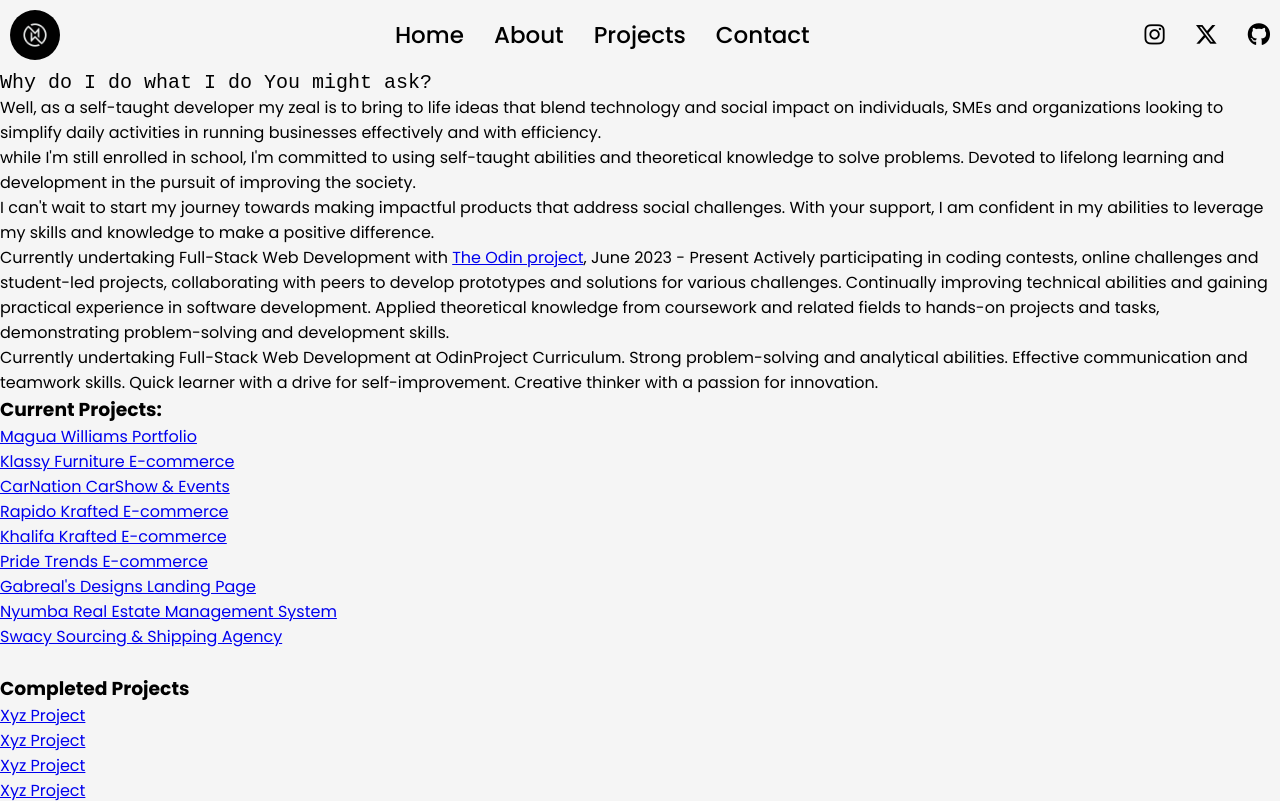
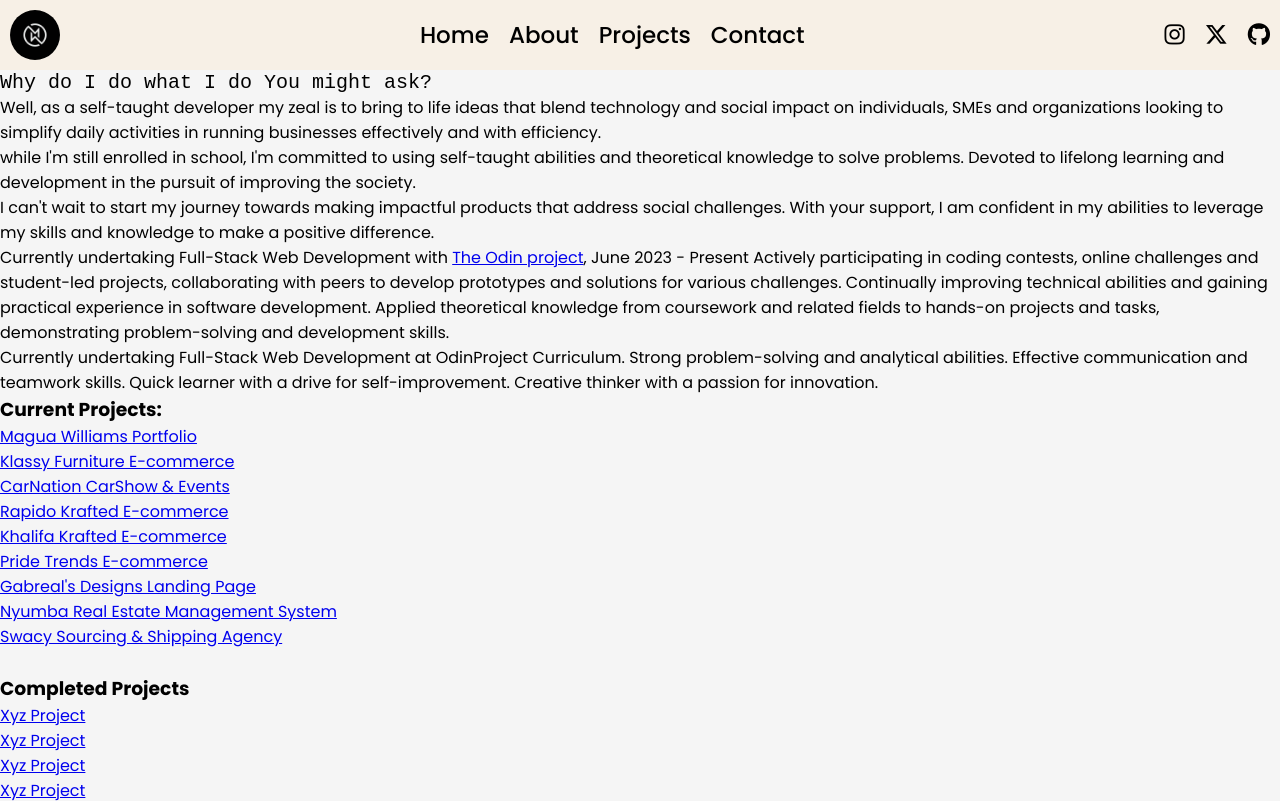
Before and after one commit to Magwar/WilliamPortfolio, a plain HTML site: page index.html in a window 1280 px wide. Shown: the top 801 px of the page. Drawn offline with Linux system fonts and the light colour scheme.

Commit message:
Added a nav-bar background and Reduced the gap between social icons

```diff
--- a/style.css
+++ b/style.css
@@ -21,11 +21,12 @@ body{
     justify-content: space-between;
     align-items: center;
     padding: 10px;
+    background-color: rgb(250, 235, 215, 0.5);
 }
 .nav_links, .socials{
     display: flex;
     justify-content: baseline;
-    gap: 30px;
+    gap: 20px;
     list-style: none;
     font-size: 23px;
     font-weight: 500;
```
